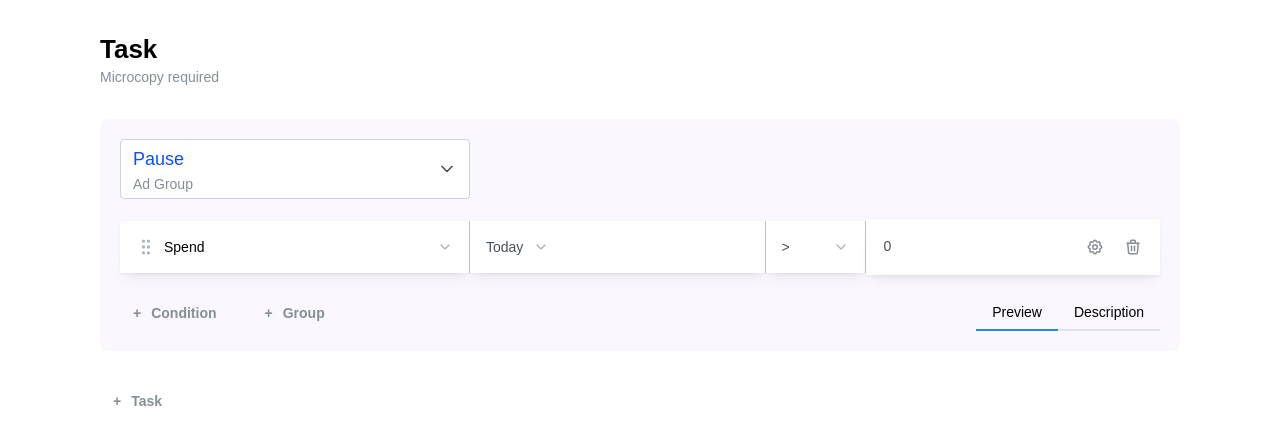
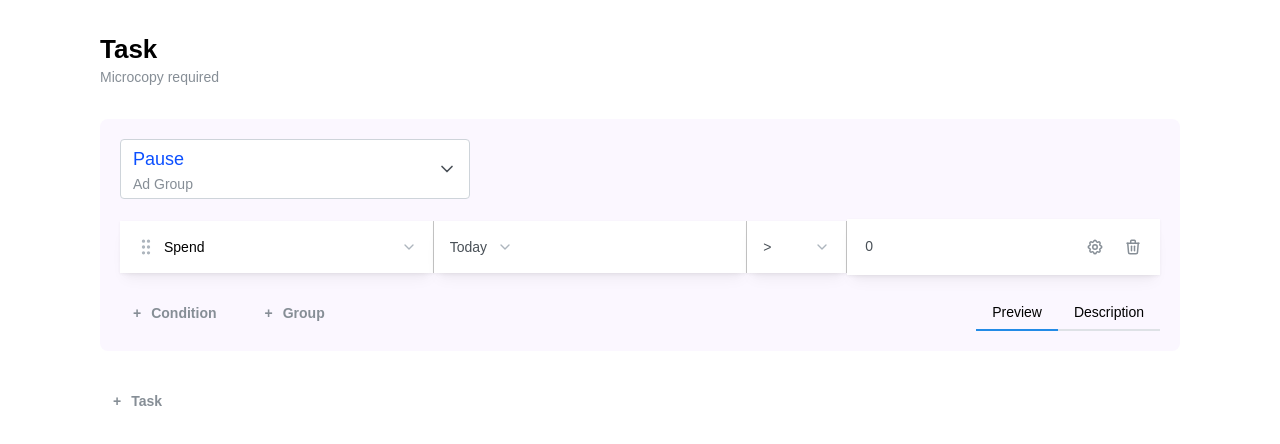
Before and after one commit to adeleke5140/tasks-automation-rule, a React (Vite) app: page / in a window 1280 px wide. Shown: the top 444 px of the page. Built offline with nearby package versions, Linux system fonts and the light colour scheme.

Commit message:
fix: remove hardcoded values

```diff
--- a/src/components/metric.tsx
+++ b/src/components/metric.tsx
@@ -59,25 +59,23 @@ export const Metric = ({ selectedMetric, onMetricChange, isComparison }: MetricP
     >
       <Combobox.Target>
         <Paper
+          style={{
+            borderRight: '1px solid #C6C6C6',
+          }}
           p="md"
           bg="white"
           shadow="sm"
           radius="0"
-          w={'350px'}
-          style={{
-            display: 'flex',
-            alignItems: 'center',
-            gap: '8px',
-            borderRight: '1px solid #C6C6C6',
-            cursor: 'pointer',
-          }}
+          flex={1}
           onClick={() => metricCombobox.toggleDropdown()}
         >
-          {!isComparison ? <IconGripVertical size={20} style={{ color: 'var(--mantine-color-gray-5)' }} /> : null}
+          <Group align="center" gap={8}>
+            {!isComparison ? <IconGripVertical size={20} style={{ color: 'var(--mantine-color-gray-5)' }} /> : null}
 
-          <Group justify="space-between" wrap="nowrap" gap="xs" style={{ flex: 1 }}>
-            <Text size="sm">{metricLabels[selectedMetric]}</Text>
-            <IconChevronDown size={16} color="var(--mantine-color-gray-5)" />
+            <Group justify="space-between" wrap="nowrap" gap="xs" style={{ flex: 1 }}>
+              <Text size="sm">{metricLabels[selectedMetric]}</Text>
+              <IconChevronDown size={16} color="var(--mantine-color-gray-5)" />
+            </Group>
           </Group>
         </Paper>
       </Combobox.Target>
```
